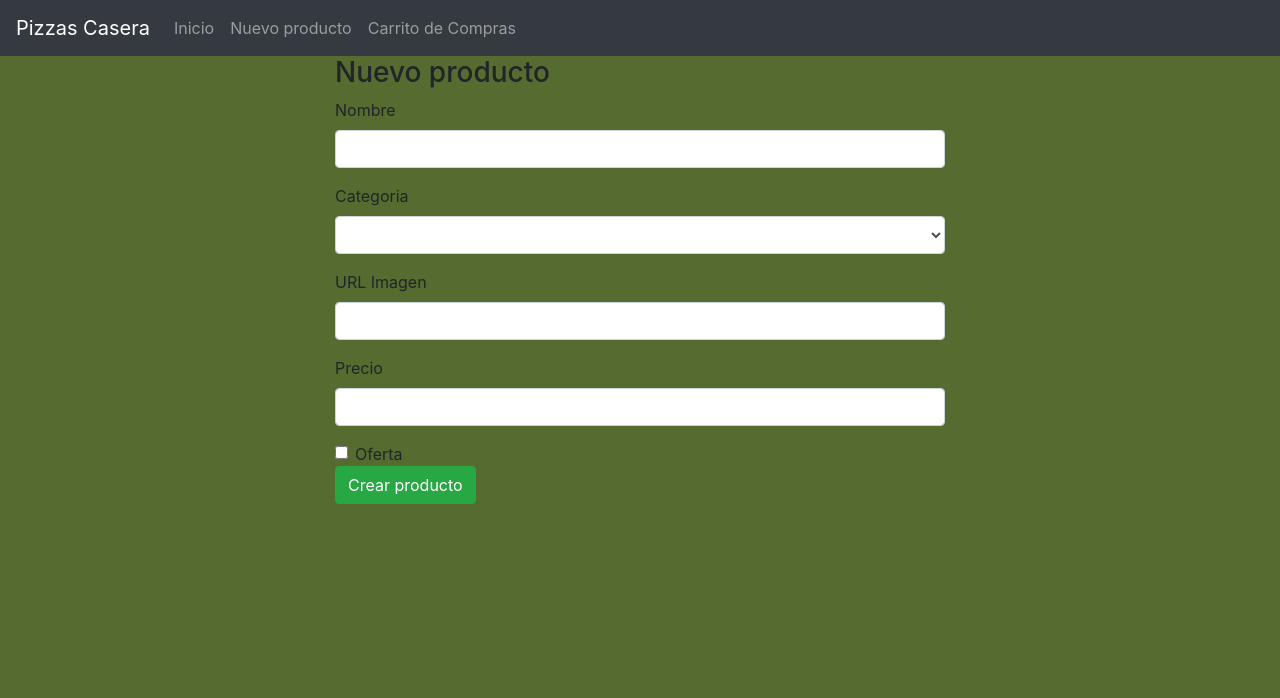
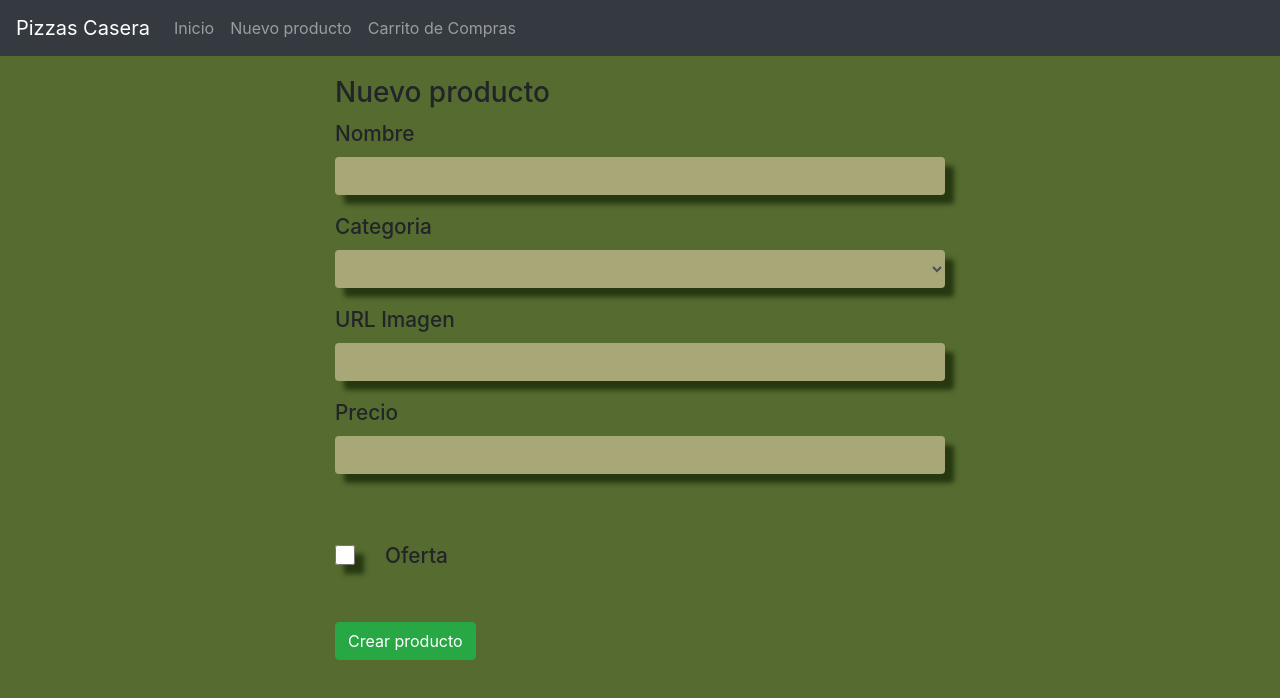
Before and after one commit to ismaelgomez1986/My-Store-Examen-Vuejs, a Vue app: page /nuevo-producto in a window 1280 px wide. Shown: the top 698 px of the page. Built offline with nearby package versions, Linux system fonts and the light colour scheme.

Commit message:
Adding css effects

```diff
--- a/src/components/Carrito/Producto.vue
+++ b/src/components/Carrito/Producto.vue
@@ -2,25 +2,19 @@
 <div class="card">
     <div class="row">
         <div class="col-md-4">
-        <img :src="producto.imagen" class="w-100" />
+            <img :src="producto.imagen" class="carrito-imagen" />
         </div>
         <div class="col-md-8 px-3">
-        <div class="card-block px-3">
-          <h4 class="card-title">{{ producto.nombre }}</h4>
+            <div class="card-block px-2">
+                <h3 class="card-title">{{ producto.nombre }}</h3>
                 <p class="card-text">Precio: ${{ producto.precio }}</p>
                 <div class="row align-items-center">
                     <p class="card-text mb-0 mr-4">Cantidad: {{ producto.cantidad }}</p>
                     <div class="btn-group-vertical">
-              <button
-                class="btn btn-info"
-                @click="$store.dispatch('carrito/agregarProducto', producto)"
-              >
+                        <button class="btn btn-info" @click="$store.dispatch('carrito/agregarProducto', producto)">
                             +
                         </button>
-              <button
-                class="btn btn-info"
-                @click="$store.dispatch('carrito/quitarProducto', producto)"
-              >
+                        <button class="btn btn-info" @click="$store.dispatch('carrito/quitarProducto', producto)">
                             -
                         </button>
                     </div>
@@ -46,17 +40,49 @@
 <script>
 export default {
     props: {
-    producto: { type: Object, required: true }
+        producto: {
+            type: Object,
+            required: true
+        }
     }
 }
 </script>
 
-<style scoped>
+<style lang="scss" scoped>
 .card * {
-  text-align: center;
+    text-align: right;
+    font-size: 1rem;
+    font-weight: 500;
 }
 
 .btn-group-vertical {
     padding-left: 20%;
+    margin-bottom: 30px;
+}
+
+.card {
+  height: 30vh;
+  background-color: rgb(141, 151, 122);
+  margin: 0 20px;
+    display: inline-block;
+    border-radius: 20px;
+    border-style: none;
+    box-shadow: 13px 13px 5px rgb(82, 82, 1);
+
+    &:hover {
+        size: 105%;
+        box-shadow: 13px 13px 5px rgb(42, 42, 0);
+    }
+}
+
+.carrito-imagen {
+    width: 130px;
+    height: 100px;
+    border-top-left-radius: 18px;
+}
+
+.card-title {
+  font-size: 1.5rem;
+  font-weight: 600;
 }
 </style>
--- a/src/components/Productos/BuscarProductos.vue
+++ b/src/components/Productos/BuscarProductos.vue
@@ -3,12 +3,11 @@
 <div>
     <h1>Todos los productos</h1>
     <hr />
-    <br />
     <div class="header">
         <h3>Buscar Productos</h3>
         <input type="text" v-model="producto" placeholder="Ingrese un nombre de producto, precio máximo o categoría" />
     </div>
-    <br />
+
     <div class="row">
         <div class="col-sm mb-4 mb-md-0" v-for="(item, $index) in productoDisponiblePorNombre(producto.toLowerCase())" :key="$index">
             <TarjetaProducto :producto="item" />
@@ -38,7 +37,7 @@ export default {
 }
 </script>
 
-<style lang="scss">
+<style lang="scss" scoped>
 h3,
 input {
     display: inline-block;
@@ -76,22 +75,29 @@ input {
 }
 
 .header {
-    margin-left: 2vw;
+    margin: 0 0 50px 3vw;
     width: 88vw;
     background-color: olive;
     border-radius: 10px;
+    box-shadow: 13px 13px 5px rgb(82, 82, 1);
 
-        @media (max-width: 1005px) {
-        width: 80vw;
+    &:hover {
+        size: 105%;
+        box-shadow: 13px 13px 5px rgb(42, 42, 0);
+        transition: .5s;
     }
 
-    & * {
-        vertical-align: middle;
-        display: inline-block;
+    @media (max-width: 1005px) {
+        width: 80vw;
     }
 }
 
 .row {
-  text-align: center;
+    text-align: center;
+}
+
+hr {
+    border: 2px solid rgb(49, 71, 3);
+    background-color:  rgb(49, 71, 3);
 }
 </style>
--- a/src/components/Productos/TarjetaProducto.vue
+++ b/src/components/Productos/TarjetaProducto.vue
@@ -2,7 +2,7 @@
 <div class="card">
     <img class="card-img-top" :src="producto.imagen" alt="Card image cap" />
     <div class="card-body">
-        <h6>{{ producto.nombre }}</h6>
+        <h4>{{ producto.nombre }}</h4>
     </div>
     <ul class="list-group">
         <li class="list-group-item">Categoria: {{ producto.categoria }}</li>
@@ -35,13 +35,26 @@ export default {
 }
 </script>
 
-<style lang="scss">
+<style lang="scss" scoped>
 .card {
     text-align: center;
-    border: none;
+    border-style: none;
     width: 80vw;
     margin: 0 0 1vh 2vw;
     border-radius: 20px;
+    box-shadow: 12px 13px 10px rgb(66, 66, 0);
+
+    &:hover {
+        box-shadow: 20px 20px 5px rgb(39, 39, 0);
+        transform: scale(1.05);
+        border-style: none;
+        transition: .7s;
+    }
+
+    &:not( :hover) {
+        transform: scale(1);
+        transition: .7s;
+    }
 
     @media (min-width: 992px) {
         width: 38vw;
@@ -59,6 +72,13 @@ export default {
     height: 50vw;
     border-start-start-radius: 20px;
     border-start-end-radius: 20px;
+    cursor: pointer;
+
+    &:active {
+        transform: scale(1.3);
+        transition: .5s;
+        border-radius: 15px;
+    }
 
     @media (min-width: 992px) {
         width: 38vw;
@@ -73,11 +93,42 @@ export default {
 
 .card-body,
 .list-group-item,
-card-actions {
-    border: 1px solid olive;
+.card-actions {
+    border: 2px solid rgb(109, 109, 2);
+    background-color: rgb(141, 151, 122);
+
+    &:hover {
+        border: 2.2px solid rgb(77, 77, 1);
+        transform: scale(1.1);
+        font-size: 1.4rem;
+        font-weight: 500;
+        transition: .3s;
+        border-radius: 10px;
+    }
+}
+
+.card-actions {
+    border-bottom-right-radius: 20px;
+    border-bottom-left-radius: 20px;
 }
 
 button {
-    margin: 5px 0;
+    background-color: olive;
+    border-style: none;
+
+    &:hover {
+width: 60%;
+        padding: 12px 0;
+        font-size: 1.2rem;
+        background-color: olivedrab;
+        box-shadow: 9px 9px 5px rgb(62, 87, 5);
+    }
+
+    margin: 10px 0;
+}
+
+.list-group,
+.card-body {
+    font-size: 1.1rem;
 }
 </style>
--- a/src/views/Carrito.vue
+++ b/src/views/Carrito.vue
@@ -1,17 +1,13 @@
 <template>
 <div class="center">
-    <h4>Carrito de compras</h4>
-
+    <h1>Carrito de compras</h1>
+    <br>
     <div class="row">
-      <button class="btn btn-info" @click="clickPagar">Comprar</button>
-      <p>Total a Pagar: {{ $store.getters['carrito/totalTotal'] }}</p>
+        <button class="btn btn-info purchase-button" @click="clickPagar">Comprar</button>
+        <p>Total a Pagar: $ {{ $store.getters['carrito/totalTotal'] }}</p>
     </div>
 
-    <Producto
-      v-for="(producto, $index) in $store.state.carrito.todosLosProductos"
-      :key="$index"
-      :producto="producto"
-    />
+    <Producto v-for="(producto, $index) in $store.state.carrito.todosLosProductos" :key="$index" :producto="producto" />
 </div>
 </template>
 
@@ -32,8 +28,38 @@ export default {
 }
 </script>
 
-<style>
-.center * {
+<style lang="scss" scoped>
+.row>p {
+    font-size: 1.6rem;
+    font-weight: 500;
+}
+
+.center {
+    margin-top: 20px;
     text-align: center;
+
+}
+
+.row {
+    width: 80vw;
+    margin: 20px auto 60px auto;
+    vertical-align: middle;
+}
+
+div>p,
+button {
+    margin-left: 50px;
+}
+
+.purchase-button {
+    width: 150px;
+
+    &:hover {
+        width: 170px;
+        height: 60px;
+        padding: 6px 0;
+        font-size: 1.4rem;
+        box-shadow: 9px 9px 5px rgb(25, 102, 10);
+    }
 }
 </style>
--- a/src/views/NuevoProducto.vue
+++ b/src/views/NuevoProducto.vue
@@ -5,27 +5,12 @@
         <form @submit.prevent="agregarNuevoProducto">
             <div class="form-group">
                 <label for="nombre">Nombre</label>
-          <input
-            type="text"
-            class="form-control"
-            id="nombre"
-            name="nombre"
-            minlength="4"
-            maxlength="40"
-            required
-            v-model="producto.nombre"
-          />
+                <input type="text" class="form-control" id="nombre" name="nombre" minlength="4" maxlength="40" required v-model="producto.nombre" />
             </div>
 
             <div class="form-group">
                 <label for="categoria">Categoria</label>
-          <select
-            name="categoria"
-            id="categoria"
-            class="form-control"
-            required
-            v-model="producto.categoria"
-          >
+                <select name="categoria" id="categoria" class="form-control" required v-model="producto.categoria">
                     <option value="" selected disabled>Elija una opción</option>
                     <option value="dulce">Dulce</option>
                     <option value="salado">Salado</option>
@@ -34,58 +19,25 @@
 
             <div class="form-group">
                 <label for="imagen">URL Imagen</label>
-          <input
-            type="text"
-            class="form-control"
-            id="imagen"
-            name="imagen"
-            required
-            v-model="producto.imagen"
-          />
+                <input type="text" class="form-control" id="imagen" name="imagen" required v-model="producto.imagen" />
             </div>
 
             <div class="form-group">
                 <label for="precio">Precio</label>
-          <input
-            v-model.number="producto.precio"
-            type="number"
-            min="100"
-            max="9999"
-            step="100"
-            class="form-control"
-            id="precio"
-            name="precio"
-            required
-          />
+                <input v-model.number="producto.precio" type="number" min="100" max="9999" step="100" class="form-control" id="precio" name="precio" required />
             </div>
 
             <div class="form-check">
-          <input
-            class="form-check-input"
-            type="checkbox"
-            value=""
-            id="oferta"
-            v-model="producto.oferta"
-          />
+                <input class="form-check-input" type="checkbox" value="" id="oferta" v-model="producto.oferta" />
                 <label class="form-check-label" for="oferta"> Oferta </label>
             </div>
 
             <div class="form-group" v-if="producto.oferta">
                 <label for="descuento">Descuento</label>
-          <input
-            type="number"
-            class="form-control"
-            id="descuento"
-            name="descuento"
-            required
-            v-model.number="producto.descuento"
-            min="0"
-            max="99"
-            step="1"
-          />
+                <input type="number" class="form-control" id="descuento" name="descuento" required v-model.number="producto.descuento" min="0" max="99" step="1" />
             </div>
 
-        <button class="btn btn-success" type="submit">Crear producto</button>
+            <button class="btn btn-success product-create" type="submit">Crear producto</button>
         </form>
     </div>
 </div>
@@ -106,11 +58,57 @@ export default {
     }),
     methods: {
         agregarNuevoProducto() {
-      this.$store.dispatch('productos/crearProducto', { ...this.producto })
+            this.$store.dispatch('productos/crearProducto', {
+                ...this.producto
+            })
             this.$router.push('/')
         }
     }
 }
 </script>
 
-<style></style>
+<style lang="scss" scoped>
+.product-create {
+
+    &:hover {
+        width: 160px;
+        padding: 6px 0;
+        font-size: 1.3rem;
+        box-shadow: 9px 9px 5px rgb(25, 102, 10);
+    }
+
+    margin: 10px 0;
+}
+
+.form-check-label {
+    margin-left: 30px;
+    margin-top: 50px;
+}
+
+.form-check {
+    margin-bottom: 40px;
+}
+
+.justify-content-center {
+    margin-top: 20px;
+}
+
+input,
+select {
+    box-shadow: 9px 9px 5px rgb(39, 56, 17);
+    background-color: rgb(167, 167, 119);
+    border-style: none;
+}
+
+.form-check-input {
+    margin-top: 55px;
+    width: 20px;
+    height: 20px;
+    background-color: rgb(167, 167, 119);
+}
+
+label {
+  font-size: 1.3rem;
+  font-weight: 500;
+}
+</style>
```
Lines whose indentation alone changed are shown as unchanged.
